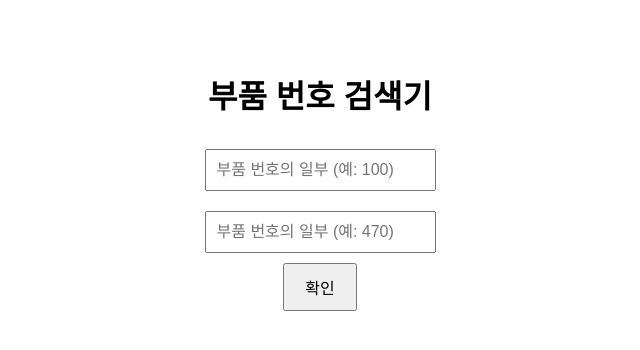
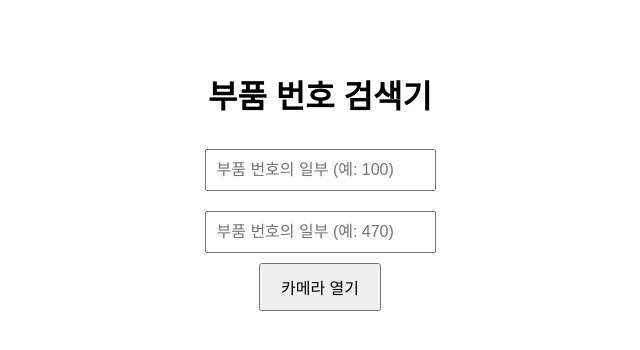
Before and after one commit to 00Mabul/thn_AI, a plain HTML site: page index.html in a window 1280 px wide. Shown: the whole page, without its empty margins (320-960 px from the left). Drawn offline with Linux system fonts and the light colour scheme.

Commit message:
Update index.html

```diff
--- a/index.html
+++ b/index.html
@@ -32,9 +32,10 @@
     <h1>부품 번호 검색기</h1>
     <input type="text" id="part1" placeholder="부품 번호의 일부 (예: 100)">
     <input type="text" id="part2" placeholder="부품 번호의 일부 (예: 470)">
-    <button onclick="checkPartNumbers()">확인</button>
+    <button onclick="openCamera()">카메라 열기</button>
     <div id="result"></div>
 
+    <script src="https://cdn.jsdelivr.net/npm/tesseract.js@2.1.0/dist/tesseract.min.js"></script>
     <script src="script.js"></script>
 </body>
 </html>
```
